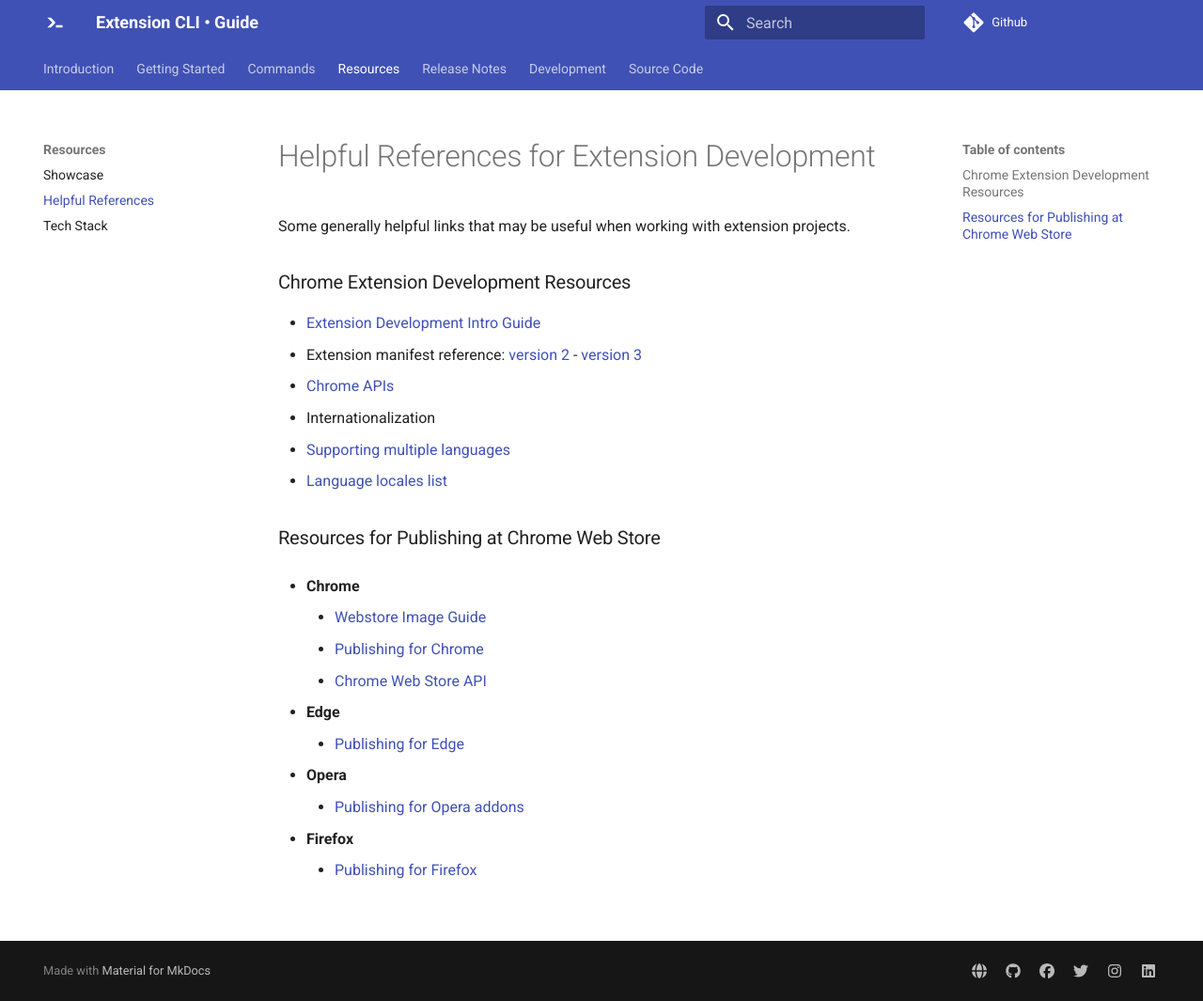
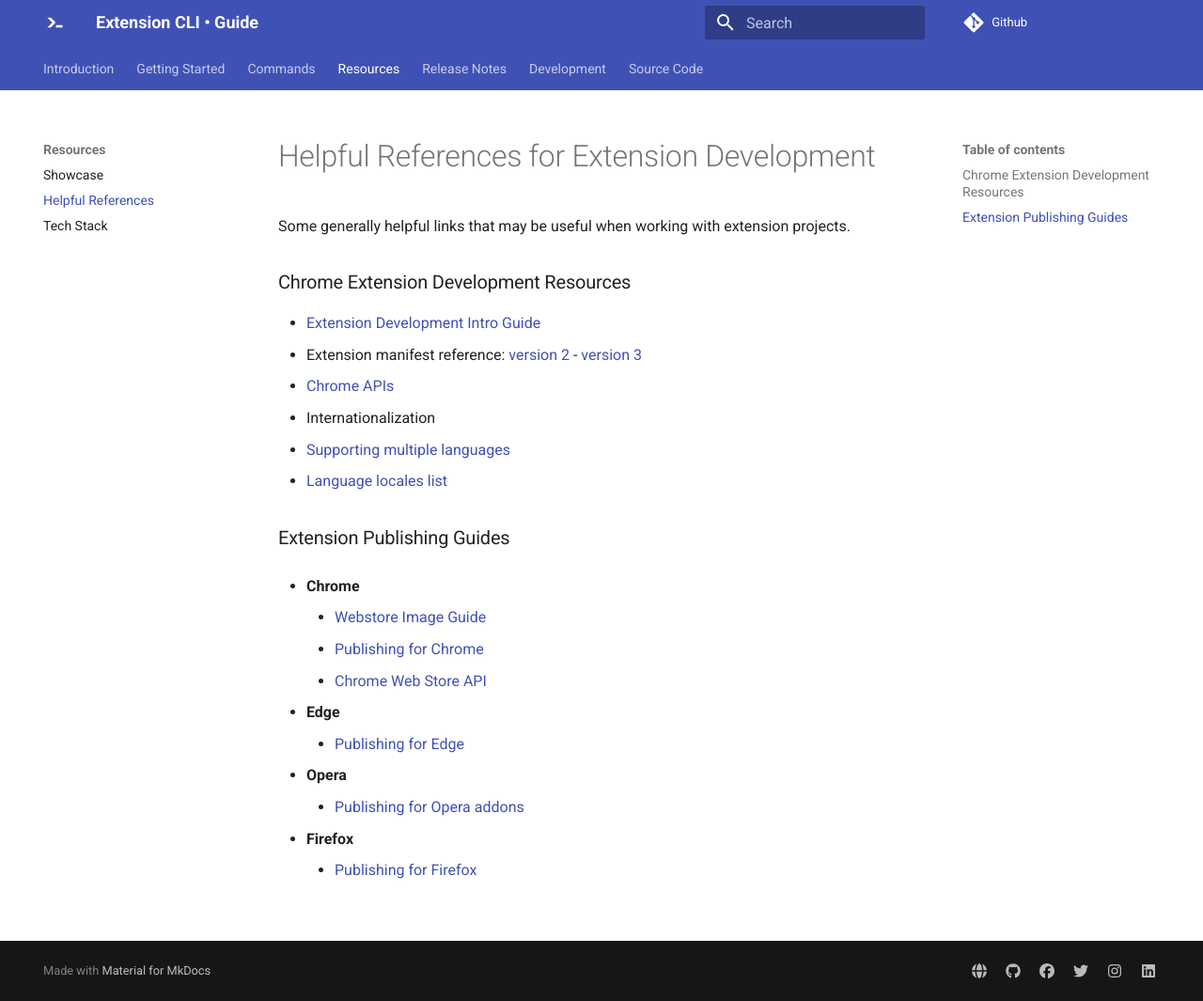
Before and after one commit to MobileFirstLLC/extension-cli, an MkDocs documentation site: the page built from guide/12-helpful.md, in a window 1280 px wide and 1065 px high. Shown: the whole window at 94% size. Built offline with MkDocs 1.6.1 and Material for MkDocs 9.7.7, drawn with Linux system fonts in a browser that asks for light colours; comment, search, counter and statistics services are not loaded.

Commit message:
Update 12-helpful.md

```diff
--- a/guide/12-helpful.md
+++ b/guide/12-helpful.md
@@ -11,7 +11,7 @@
   - [Supporting multiple languages](https://developer.chrome.com/extensions/i18n)
   - [Language locales list](https://developers.google.com/admin-sdk/directory/v1/languages)
 
-### Resources for Publishing at Chrome Web Store
+### Extension Publishing Guides
 
 - **Chrome**
     - [Webstore Image Guide](https://developer.chrome.com/webstore/images)
```
